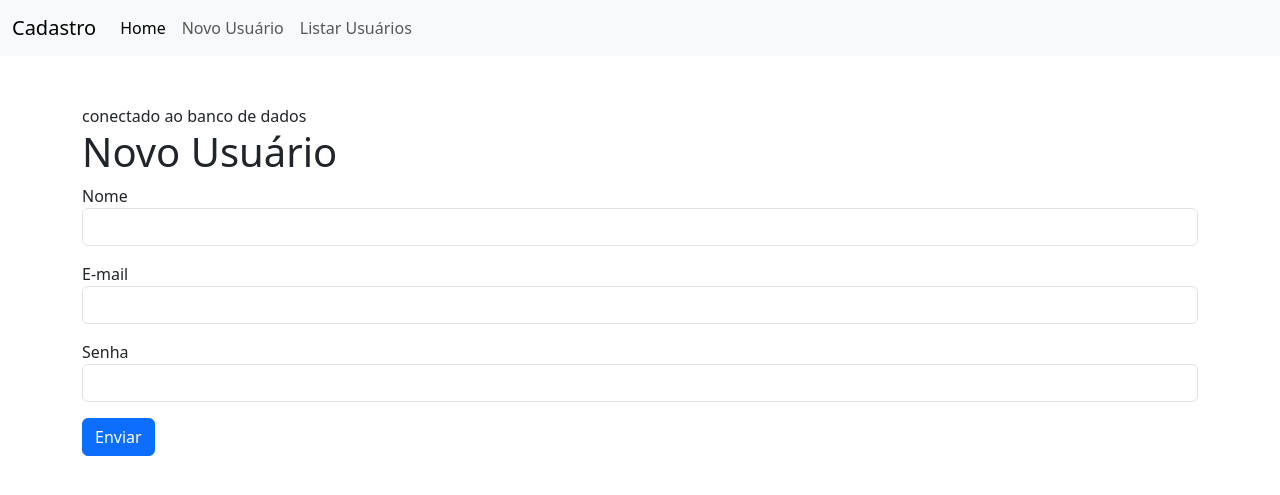
After one commit to ErickS4ntos/ProjetoIntegrador, a PHP site: page /crudUsuario/index.php?page=novo in a window 1280 px wide. The commit adds this page. Shown: the top 495 px of the page. Run offline with PHP 8.4, Linux system fonts and the light colour scheme.

Commit message:
atualização crud de usuario

```diff
--- a/CRUDS/adicionarCurso.php
+++ b/CRUDS/adicionarCurso.php
@@ -14,3 +14,5 @@ if ($_SERVER['REQUEST_METHOD'] === 'POST') {
   // Insere os dados na tabela
   $query = "INSERT INTO curso (titulo, descricao, carga_horaria, id_curso_usuario, id_instrutor, id_certificado, id_categoria) VALUES ('$titulo', '$descricao', $carga_horaria, $id_curso_usuario, $id_instrutor, $id_certificado, $id_categoria)";
   mysqli_query($conexao, $query);
+
+}
--- /dev/null
+++ b/crudUsuario/config.php
@@ -0,0 +1,13 @@
+<?php
+    $hostname = "localhost";
+    $bancodedados = "usuarios";
+    $usuario = "root";
+    $senha = "";
+
+    $mysqli = new mysqli($hostname, $usuario, $senha, $bancodedados);
+    if ($mysqli->connect_errno) {
+        echo "falha ao conectar:(".$mysqli->connect_errno . ")" . $mysqli->connect_errno;
+    } else {
+        echo "conectado ao banco de dados";
+    }
+?>
--- /dev/null
+++ b/crudUsuario/index.php
@@ -0,0 +1,70 @@
+<!doctype html>
+<html lang="pt-BR">
+
+<head>
+    <meta charset="utf-8">
+    <meta name="viewport" content="width=device-width, initial-scale=1">
+    <title>Cadastro</title>
+    <link href="https://cdn.jsdelivr.net/npm/bootstrap@5.3.0/dist/css/bootstrap.min.css" rel="stylesheet"
+        integrity="sha384-9ndCyUaIbzAi2FUVXJi0CjmCapSmO7SnpJef0486qhLnuZ2cdeRhO02iuK6FUUVM" crossorigin="anonymous">
+</head>
+
+<body>
+    <nav class="navbar navbar-expand-lg bg-body-tertiary">
+        <div class="container-fluid">
+            <a class="navbar-brand" href="#">Cadastro</a>
+            <button class="navbar-toggler" type="button" data-bs-toggle="collapse" data-bs-target="#navbarNav"
+                aria-controls="navbarNav" aria-expanded="false" aria-label="Toggle navigation">
+                <span class="navbar-toggler-icon"></span>
+            </button>
+            <div class="collapse navbar-collapse" id="navbarNav">
+                <ul class="navbar-nav">
+                    <li class="nav-item">
+                        <a class="nav-link active" aria-current="page" href="index.php">Home</a>
+                    </li>
+                    <li class="nav-item">
+                        <a class="nav-link" href="?page=novo">Novo Usuário</a>
+                    </li>
+                    <li class="nav-item">
+                        <a class="nav-link" href="?page=listar">Listar Usuários</a>
+                    </li>
+                </ul>
+            </div>
+        </div>
+    </nav>
+    <div class="container">
+        <div class="row">
+            <div class="col mt-5">
+                <?php
+                    // inclue(conexao com banco)
+                    include("config.php");
+                    switch (@$_REQUEST["page"]) {
+                        case "novo":
+                            include("novo-usuario.php");
+                            break;
+                        case "listar":
+                            include("listar-usuario.php");
+                            break;
+                        case "salvar":
+                            include("salvar-usuario.php");
+                            break;
+                            case "editar":
+                                include("editar-usuario.php");
+                                break;
+                        default:
+                            print "<h1> Bem vindos </h1>";
+                    }
+                ?>
+            </div>
+        </div>
+    </div>
+
+
+
+    <script src="https://cdn.jsdelivr.net/npm/bootstrap@5.3.0/dist/js/bootstrap.bundle.min.js"
+        integrity="sha384-geWF76RCwLtnZ8qwWowPQNguL3RmwHVBC9FhGdlKrxdiJJigb/j/68SIy3Te4Bkz"
+        crossorigin="anonymous"></script>
+
+</body>
+
+</html>
--- /dev/null
+++ b/crudUsuario/novo-usuario.php
@@ -0,0 +1,25 @@
+<h1>Novo Usuário</h1>
+
+<form action="?page=salvar" method="POST">
+    <!-- mandando dados de forma oculta -->
+    <input type="hidden" name="acao" value="cadastrar">
+
+    <div class="mb-3">
+        <label>Nome</label>
+        <input type="text" name="nome" class="form-control">
+    </div>
+
+    <div class="mb-3">
+        <label>E-mail</label>
+        <input type="email" name="email" class="form-control">
+    </div>
+
+    <div class="mb-3">
+        <label>Senha</label>
+        <input type="password" name="senha" class="form-control">
+    </div>
+
+    <div class="mb-3">
+        <button type="submit" class="btn btn-primary">Enviar</button>
+    </div>
+</form>
--- a/index.html
+++ b/index.html
@@ -23,7 +23,7 @@
                     <li><a href="#footer">Fale conosco</a></li>
                     <li><a href="view/quemSomos.html">Quem somos</a></li>
                     <li><a href="view/entrar.html">Entrar</a></li>
-                    <li><button class="button"><a href="controller/usuario/cadastrarUsuario.php">Cadastre-se</a></button></li> <!--Arrumar o botão e a ancoragem // Inverter a ordem-->
+                    <li><button class="button"><a href="/index.php">Cadastre-se</a></button></li> <!--Arrumar o botão e a ancoragem // Inverter a ordem-->
                 </ul>
             </nav>
         </section>
```
Also changed, not shown: crudUsuario/editar-usuario.php (added, +33 -0 lines), crudUsuario/listar-usuario.php (added, +39 -0 lines), crudUsuario/salvar-usuario.php (added, +55 -0 lines).
